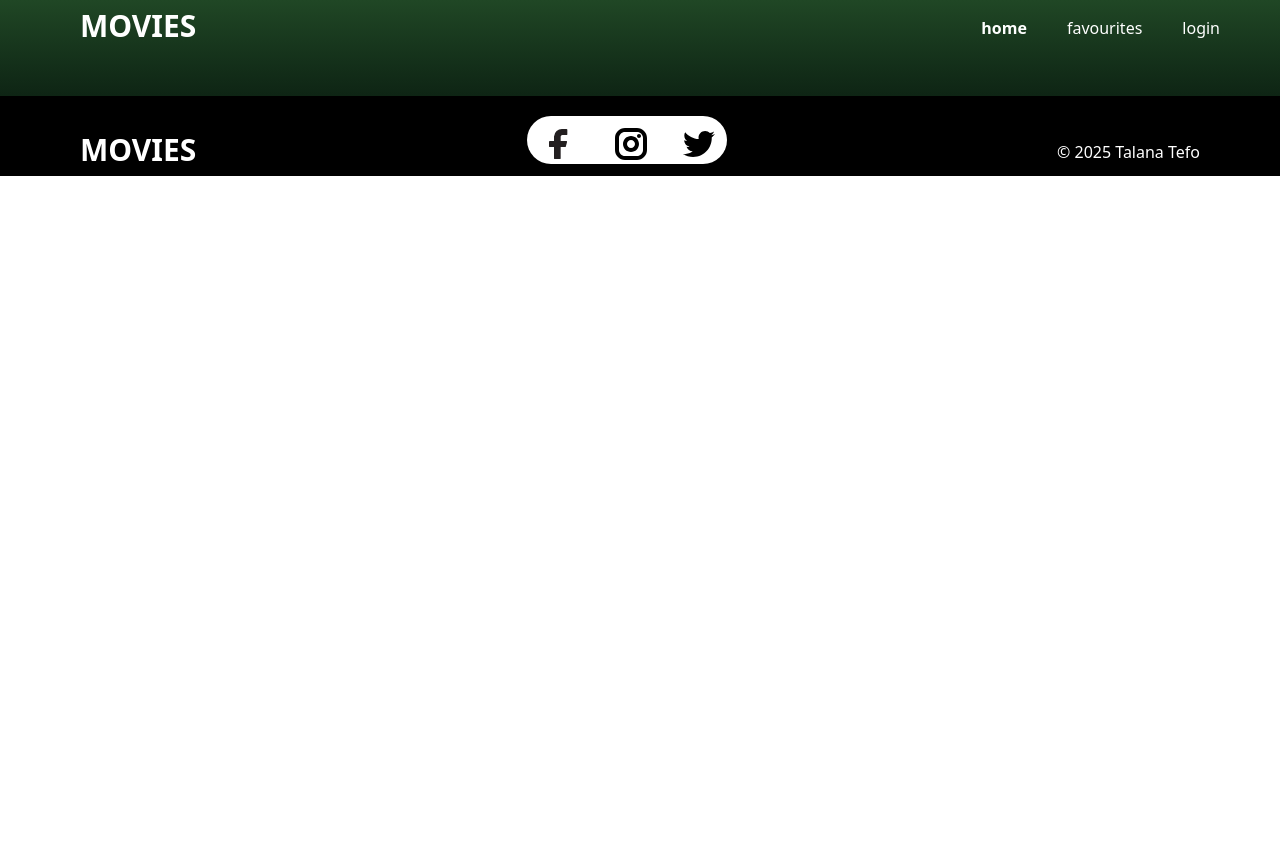
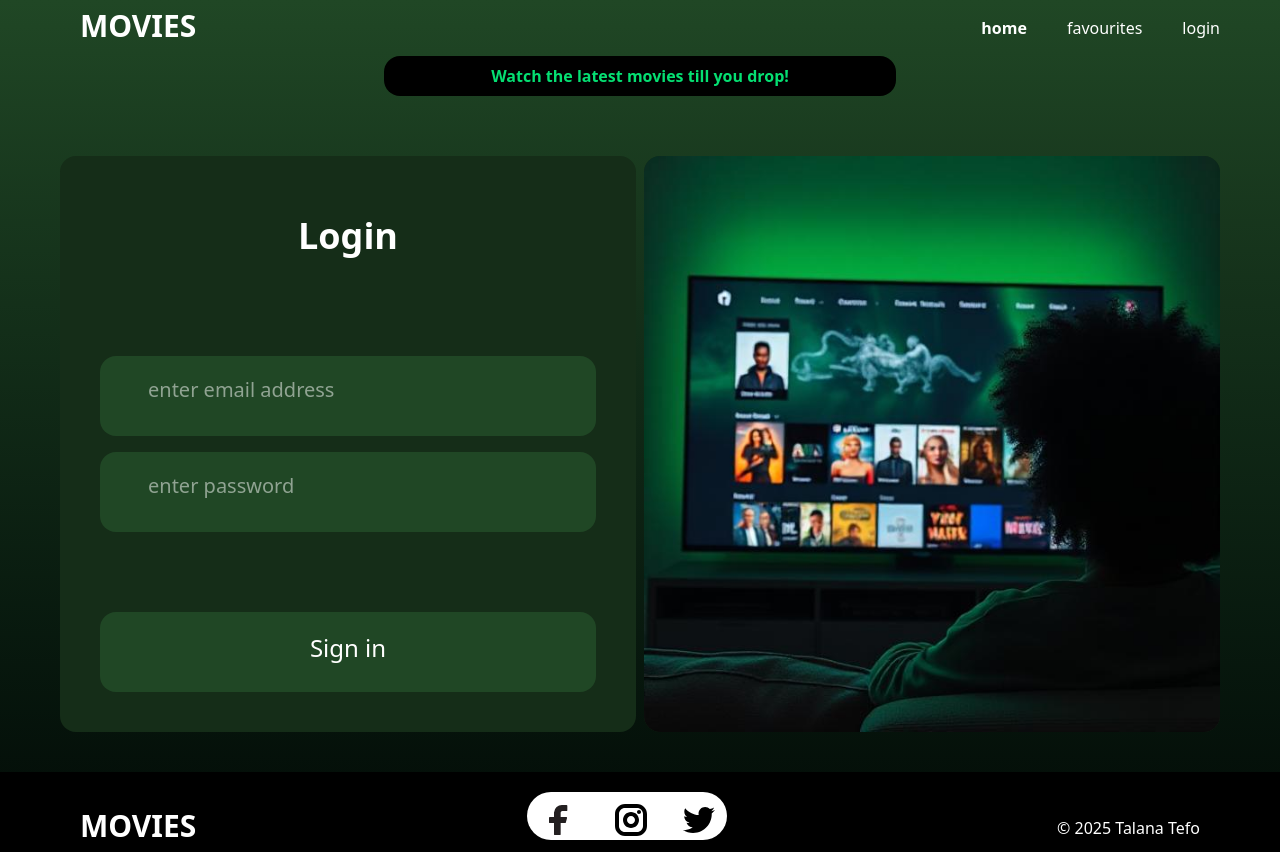
Before and after one commit to talanatefo/Movie-App, a React (Vite) app: page /login in a window 1280 px wide. Before the commit the page ends 800 px from the top, so only its background shows below. Built offline with nearby package versions, Linux system fonts and the light colour scheme.

Commit message:
added login page

```diff
--- a/src/App.jsx
+++ b/src/App.jsx
@@ -1,11 +1,11 @@
 import React from "react"; // Import React
 import { Routes, Route } from "react-router-dom";
-import HomePage from "./pages/HomePage";
-import Favourites from "./pages/Favourites";
+import HomePage from "./pages/HomePage.jsx";
+import Favourites from "./pages/Favourites.jsx";
+import LoginPage from "./pages/LoginPage.jsx";
+import Navbar from "./components/Navbar.jsx";
+import Footer from "./components/Footer.jsx";
 
-import Navbar from "./components/Navbar";
-//import Searchbar from "../components/Searchbar";
-import Footer from "./components/Footer";
 function App() {
   return (
     <div className=" w-screen bg-gradient-to-b from-[#204725] to-[#030b07] text-white">
@@ -13,6 +13,7 @@ function App() {
       <Routes>
         <Route path="/" element={<HomePage />}></Route>
         <Route path="/favourites" element={<Favourites />}></Route>
+        <Route path="/login" element={<LoginPage />}></Route>
       </Routes>
       <Footer />
     </div>
--- /dev/null
+++ b/src/pages/LoginPage.jsx
@@ -0,0 +1,47 @@
+import React from "react";
+import backdrop from "../assets/backdrop.jfif";
+function LoginPage() {
+  return (
+    <>
+      <div className="bg-black font-bold w-2/5 rounded-2xl mx-auto text-green-400  text-center py-2 ">
+        <h3>Watch the latest movies till you drop!</h3>
+      </div>
+      <div className=" grid grid-cols-2 gap-2 mx-15 mt-15">
+        <div className="bg-[#152D18] rounded-2xl  ">
+          <form>
+            <div className="flex-col p-10">
+              <div className="bg-[#152D18] h-20">
+                <h1 className="text-4xl font-bold text-center pt-5">Login</h1>
+              </div>
+              <div className="h-20 mt-20 pt-5 bg-[#204725] rounded-2xl text-center text-xl">
+                <input
+                  className="outline-none w-100"
+                  type="email"
+                  placeholder="enter email address"
+                />
+              </div>
+              <div className="h-20 mt-4 pt-5  bg-[#204725] rounded-2xl text-center text-xl ">
+                <input
+                  className="outline-none w-100"
+                  type="password"
+                  placeholder="enter password"
+                />
+              </div>
+              <div className="h-20 mt-20 pt-5 bg-[#204725] rounded-2xl text-center">
+                <button type="submit" className="text-2xl  ">
+                  Sign in
+                </button>
+              </div>
+            </div>
+          </form>
+        </div>
+        <div className=" rounded-2xl bg-[#152D18] ">
+          <img className="rounded-2xl" src={backdrop} alt="" />
+          {/* <div className=" h-40 w-35 p-2 bg-[#152D18] rounded-2xl "></div> */}
+        </div>
+      </div>
+    </>
+  );
+}
+
+export default LoginPage;
```
Also changed, not shown: src/assets/backdrop.jfif (added).
